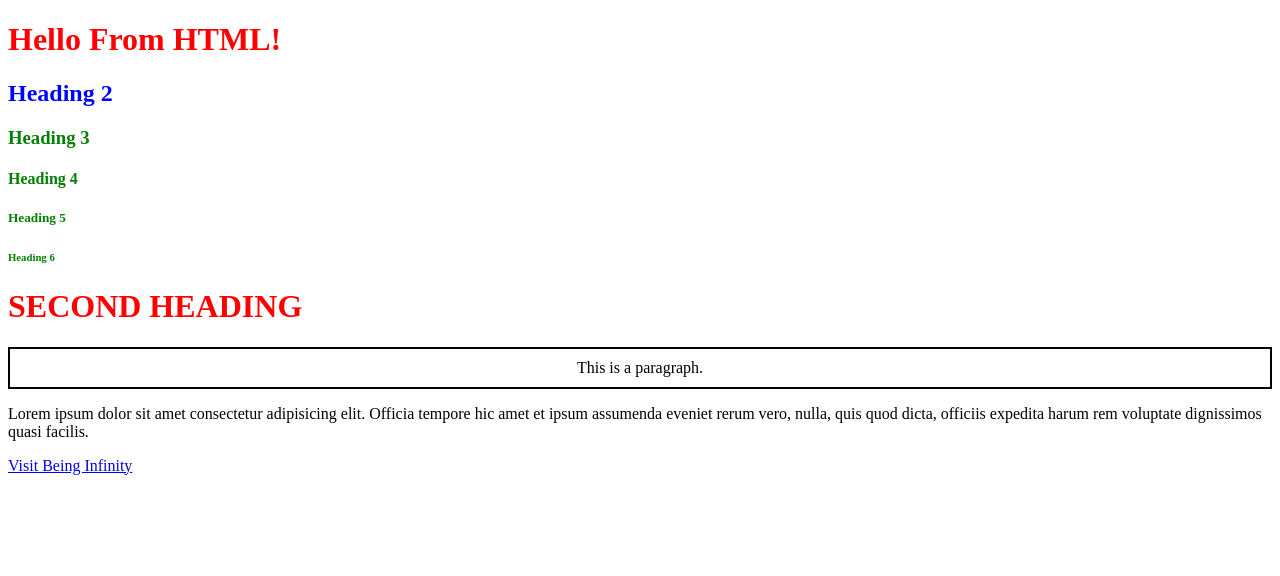
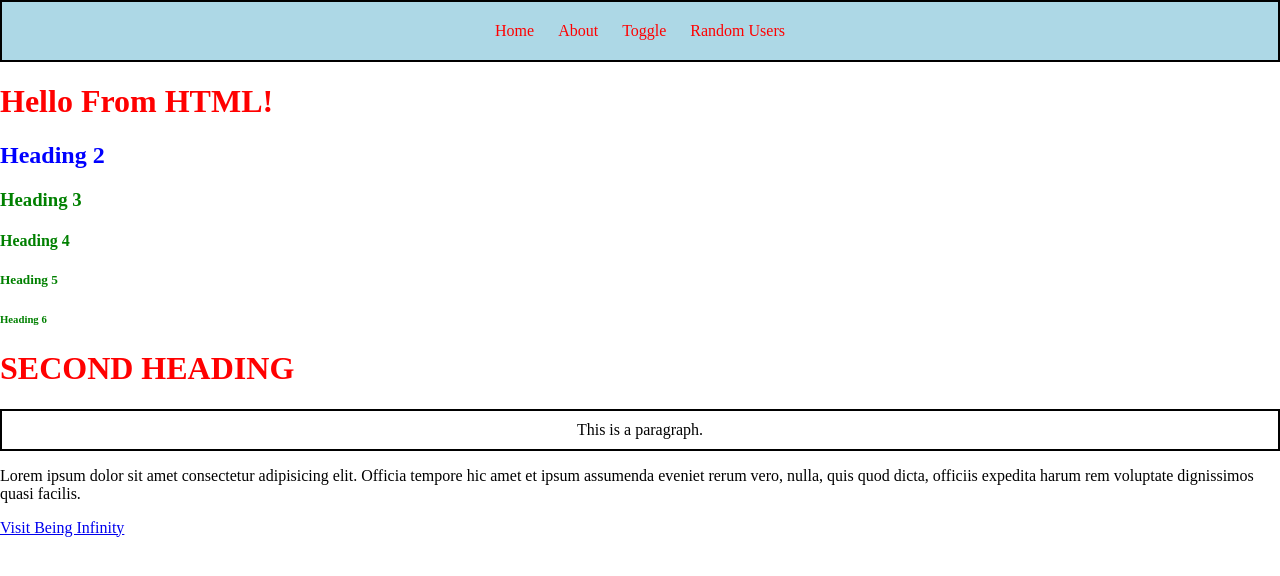
Before and after one commit to Manusree317/autosuggest, a website: page frontend/index.html in a window 1280 px wide. Drawn offline with Linux system fonts and the light colour scheme.

Commit message:
updated navbar

```diff
--- a/frontend/css/index.css
+++ b/frontend/css/index.css
@@ -14,3 +14,24 @@
     padding: 10px;
     text-align: center;
 }
+.navbar{
+   border: 2px black;
+   border-color: black;
+   border-style: solid;
+   padding: 20px;
+   background-color: lightblue;
+   text-align: center;
+}
+
+.navbar a{
+    color: red;
+    padding: 10px;
+    text-decoration: none;
+}
+
+.navbar a:hover{
+    background-color: rgb(81, 142, 182);
+}
+body{
+    margin: 0px;
+}
--- a/frontend/index.html
+++ b/frontend/index.html
@@ -7,6 +7,12 @@
     <link rel="stylesheet" href="css/index.css">
 </head>
 <body>
+    <div class="navbar">
+        <a href="">Home</a>
+        <a href="">About</a>
+        <a href="">Toggle</a>
+        <a href="">Random Users</a>
+    </div>
     <h1>Hello From HTML!</h1>
     <h2 id="heading-2">Heading 2</h2>
     <h3 class="heading">Heading 3</h3>
```
